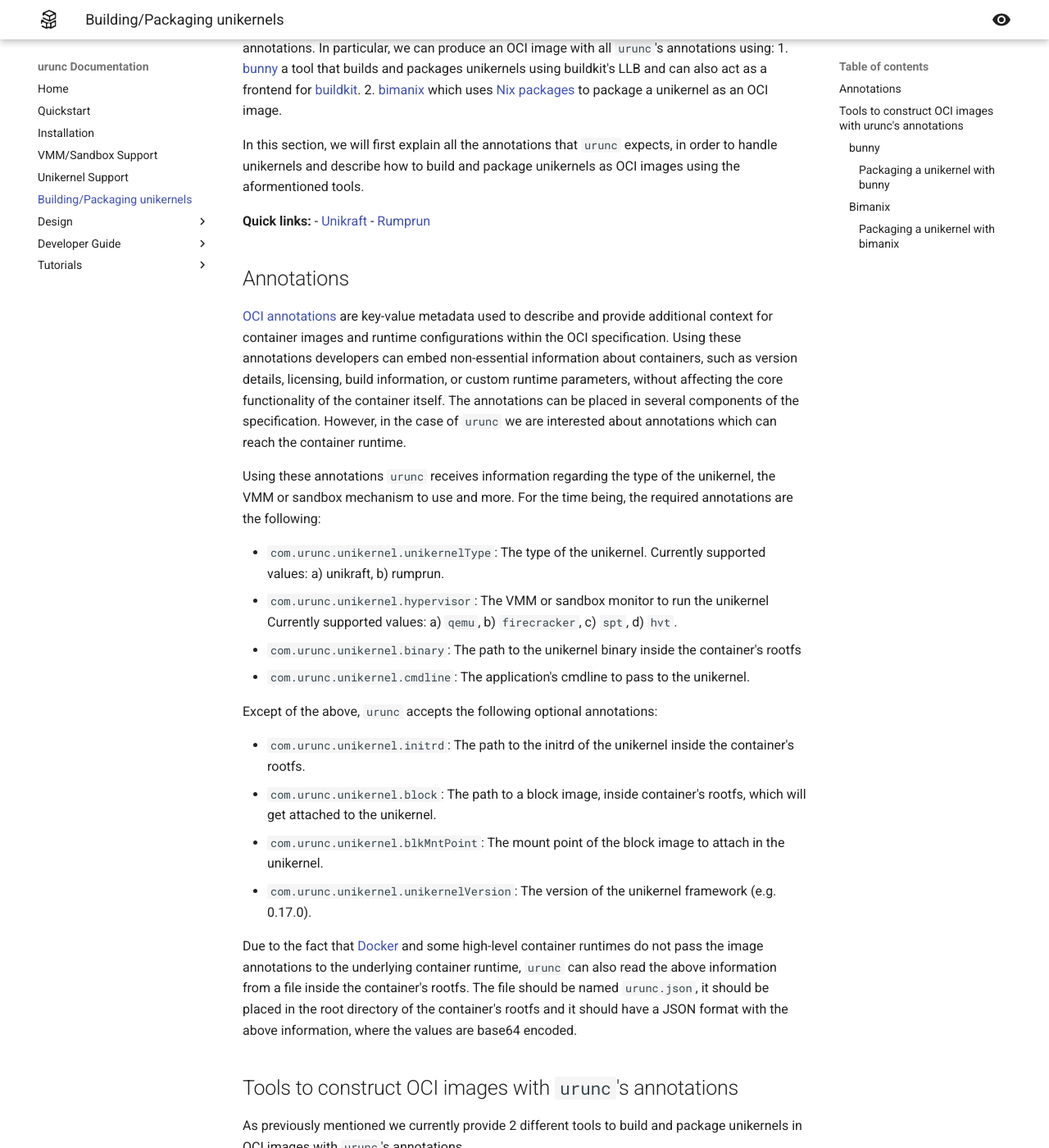
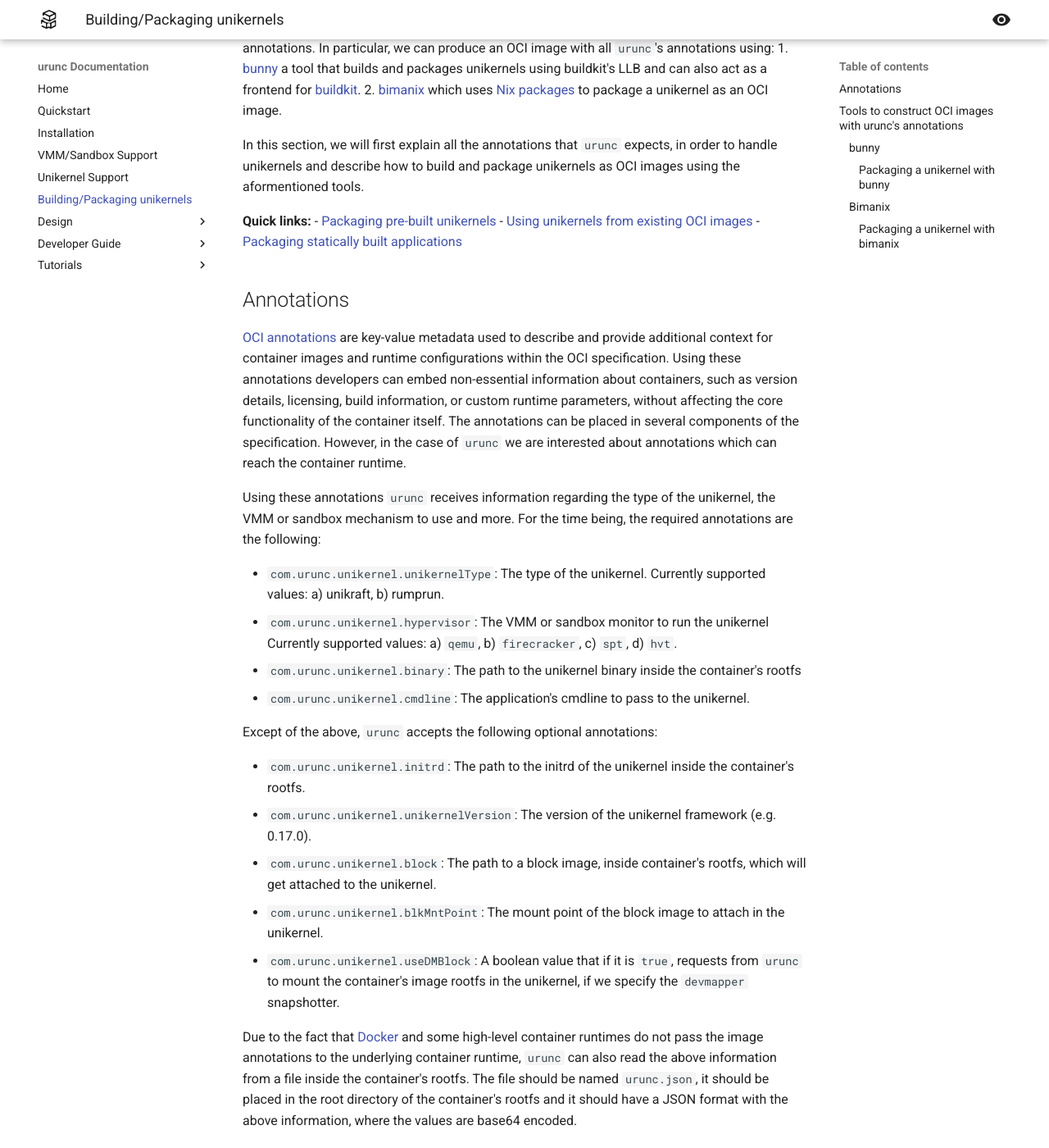
Before and after one commit to nubificus/urunc, an MkDocs documentation site: the page built from docs/package/index.md, in a window 1280 px wide and 1400 px high, scrolled down 422 px. Shown: the whole window at 82% size. Built offline with MkDocs 1.6.1 and Material for MkDocs 9.7.7, drawn with Linux system fonts in a browser that asks for light colours.

Commit message:
squash first docs
Signed-off-by: Charalampos Mainas <charalampos.mainas@gmail.com>

```diff
--- a/docs/package/index.md
+++ b/docs/package/index.md
@@ -25,8 +25,9 @@
 unikernels as OCI images using the aformentioned tools.
 
 **Quick links:**
-- [Unikraft](../package/unikraft)
-- [Rumprun](../package/rumprun)
+- [Packaging pre-built unikernels](../package/pre-built)
+- [Using unikernels from existing OCI images](../package/reuse)
+- [Packaging statically built applications](../package/static)
 
 ## Annotations
 
@@ -60,12 +61,15 @@
 
 - `com.urunc.unikernel.initrd`: The path to the initrd of the unikernel inside
   the container's rootfs.
+- `com.urunc.unikernel.unikernelVersion`: The version of the unikernel framework (e.g.
+  0.17.0).
 - `com.urunc.unikernel.block`: The path to a block image, inside container's
   rootfs, which will get attached to the unikernel.
 - `com.urunc.unikernel.blkMntPoint`: The mount point of the block image to
   attach in the unikernel.
-- `com.urunc.unikernel.unikernelVersion`: The version of the unikernel framework (e.g.
-  0.17.0).
+- `com.urunc.unikernel.useDMBlock`: A boolean value that if it is `true`, requests
+  from `urunc` to mount the container's image rootfs in the unikernel, if we
+  specify the `devmapper` snapshotter.
 
 Due to the fact that [Docker](https://www.docker.com/) and some high-level
 container runtimes do not pass the image annotations to the underlying container
```
